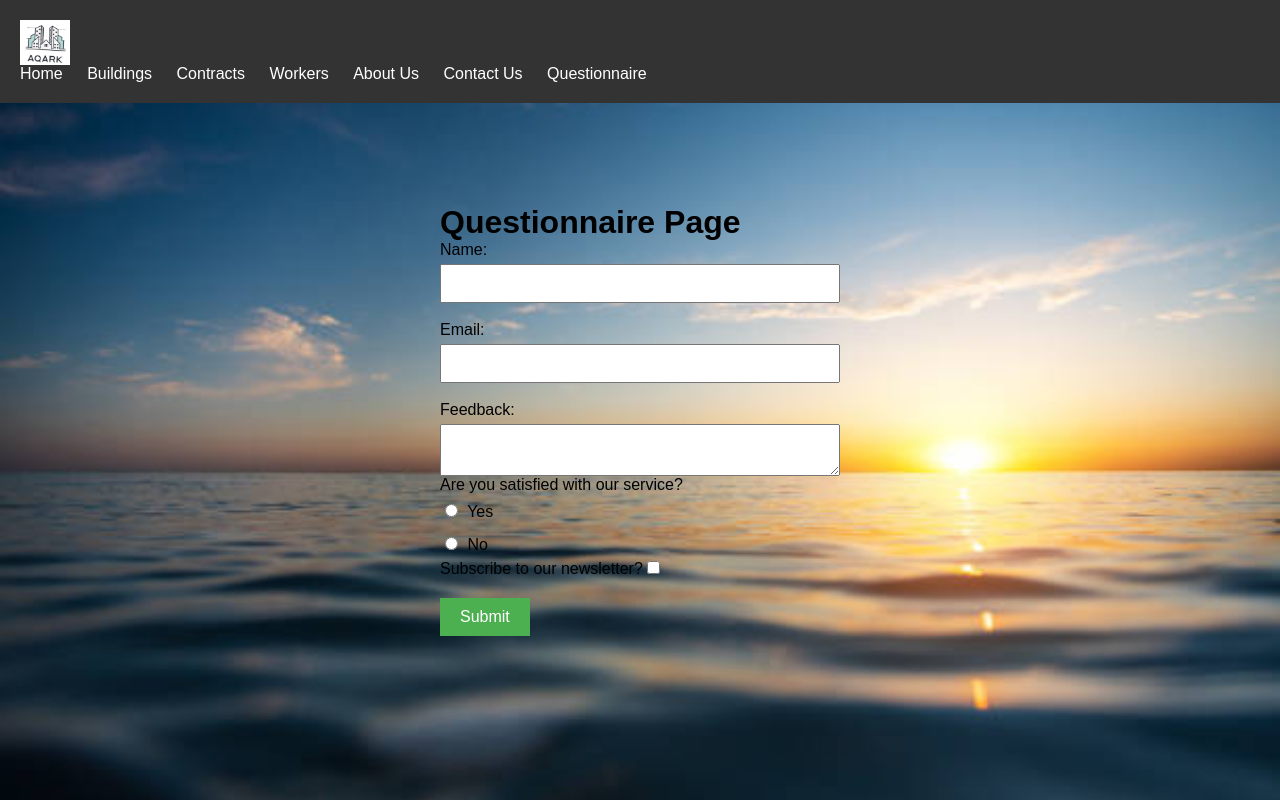
After one commit to AsusBit/aqark-project, a PHP site: page /questionnaire.php in a window 1280 px wide. The commit adds this page. Run offline with PHP 8.4, Linux system fonts and the light colour scheme.

Commit message:
added questionnaire db connection

```diff
--- a/Part 4/Home-Style.css
+++ b/Part 4/Home-Style.css
@@ -90,6 +90,7 @@ footer {
     cursor: pointer;
 }
 
+
 .box h2 {
     margin-bottom: 10px; /* Add some space between the title and the image */
 }
--- a/Part 4/about.php
+++ b/Part 4/about.php
@@ -51,7 +51,7 @@
             <section class="about-section">
                 <h1>About Us</h1>
                 <div class="about-text">
-                    <p>We are a proffesional company that provides the creation of making buildings, contracts and starting state projects with low prices and fast running contracts.
+                    <p>We are a profesional company that provides the creation of making buildings, contracts and starting state projects with low prices and fast running contracts.
                         This helps people overview their starting business and run it carefully and easily along with making large amount of profit and happier contract making.
                     </p>
                     <h2>Our Team</h2>
@@ -75,10 +75,10 @@
                     </tr>
                     <tr>
                         <td>Mazin Ahmed</td>
-                        <td>Head of Operations</td>
+                        <td>Head of Sales</td>
                     </tr><tr>
                         <td>Abdulrahman Mohammed</td>
-                        <td>Head of Operations</td>
+                        <td>Head of Design</td>
                     </tr><tr>
                         <td>Omran Yousef</td>
                         <td>Head of Operations</td>
--- a/Part 4/navbar.html
+++ b/Part 4/navbar.html
@@ -18,6 +18,7 @@
             <li><a href="modifyWorkers.php">Workers</a></li>
             <li><a href="about.php">About Us</a></li>
             <li><a href="contact.php">Contact Us</a></li>
+            <li><a href="questionnaire.php">Questionnaire</a></li>
 
         </ul>
     </nav>
--- /dev/null
+++ b/Part 4/questionnaire.php
@@ -0,0 +1,145 @@
+<?php
+$servername = "localhost";
+$username = "root";
+$password = null;
+$database = "aqark";
+
+$flag1 = false;
+$flag2 = false;
+$flag3 = false;
+
+$conn = new mysqli($servername, $username, $password, $database);
+if ($conn->connect_error) {
+    die("Connection failed: " . $conn->connect_error);
+}
+$sql = 'SELECT * FROM questionnaire';
+include('navbar.html');
+?>
+
+<!DOCTYPE html>
+<html lang="en">
+<head>
+    <meta charset="UTF-8">
+    <meta name="viewport" content="width=device-width, initial-scale=1.0">
+    <title>Questionnaire - Aqark</title>
+    <link rel="stylesheet" href="Home-Style.css">
+    <style>
+body {
+    font-family: Arial, sans-serif;
+}
+
+form {
+    width: 400px;
+    margin: 0 auto;
+}
+
+label {
+    margin-top: 20px;
+}
+
+input[type="text"], input[type="email"], textarea {
+    width: 100%;
+    padding: 10px;
+    margin-top: 5px;
+}
+
+input[type="radio"] {
+    margin: 10px 5px;
+}
+
+input[type="submit"] {
+    display: block;
+    margin-top: 20px;
+    padding: 10px 20px;
+    background-color: #4CAF50; /* Green */
+    border: none;
+    color: white;
+    text-align: center;
+    text-decoration: none;
+    display: inline-block;
+    font-size: 16px;
+    transition-duration: 0.4s;
+    cursor: pointer;
+}
+
+input[type="submit"]:hover {
+    background-color: #45a049;
+}
+    </style>
+</head>
+<body>
+    <!-- Your existing code -->
+
+    <div class="main-content">
+        <form id="questionnaireForm" style="margin-top:150px;">
+            <h1>Questionnaire Page</h1>
+            <label for="name" >Name:</label>
+            <input type="text" id="name" name="name" required><br><br>
+            <label for="email">Email:</label>
+            <input type="email" id="email" name="email" required><br><br>
+            <label for="feedback">Feedback:</label><br>
+            <textarea id="feedback" name="feedback" required></textarea><br>
+            <label for="satisfied">Are you satisfied with our service?</label><br>
+            <label><input type="radio" id="yes" name="satisfied" value="1" required> Yes</label><br>
+            <input type="radio" id="no" name="satisfied" value='0'>
+            <label for="no">No</label><br>
+            <label for="newsletter">Subscribe to our newsletter?</label>
+            <input type="checkbox" id="newsletter" name="subscribe" value="1"><br>
+            <input type="submit" value="Submit">
+        </form>
+    </div>
+
+    <script>
+
+        // JavaScript validation
+        document.getElementById('questionnaireForm').addEventListener('submit', function(event) {
+            var name = document.getElementById('name').value;
+            var email = document.getElementById('email').value;
+            var feedback = document.getElementById('feedback').value;
+
+            // Validate name (at least 2 characters, no numbers)
+            if (!/^[a-zA-Z]{2,}$/.test(name)) {
+                alert('Invalid name. Please enter at least 2 characters without numbers.');
+                event.preventDefault();
+
+            }else{
+                <?php
+                    $flag1 = true;
+                    ?>
+            }
+
+            // Validate email (simple email pattern)
+            if (!/^\S+@\S+\.\S+$/.test(email)) {
+                alert('Invalid email. Please enter a valid email address.');
+                event.preventDefault();
+            }else{
+                <?php
+                    $flag2 = true;
+                    ?>
+            }
+
+            // Validate feedback (at least 10 characters)
+            if (feedback.length < 10) {
+                alert('Invalid feedback. Please enter at least 10 characters.');
+                event.preventDefault();
+            }else{
+
+            }
+
+            <?php
+            $subscribe = isset($_GET['subscribe']) ? 1 : 0;
+            if (isset($_GET['satisfied']) && isset($_GET['feedback']) && isset($_GET['name']) && isset($_GET['email'])){
+                echo '<script>alert(', $_GET['satisfied'], ');';
+                $sql = 'INSERT INTO questionnaire (name, email, feedback, satisfied, subscribe) VALUES (?, ?, ?, ?, ? );';
+                $stmt = $conn->prepare($sql);
+                $stmt->bind_param('sssdd', $_GET['name'], $_GET['email'], $_GET['feedback'], $_GET['satisfied'], $subscribe);
+                $stmt->execute();
+
+            }
+            ?>
+        });
+    </script>
+
+    <!-- Your existing code -->
+</body>
+</html>
```
Also changed, not shown: Part 4/modifyContracts.php (+9 -18 lines).
